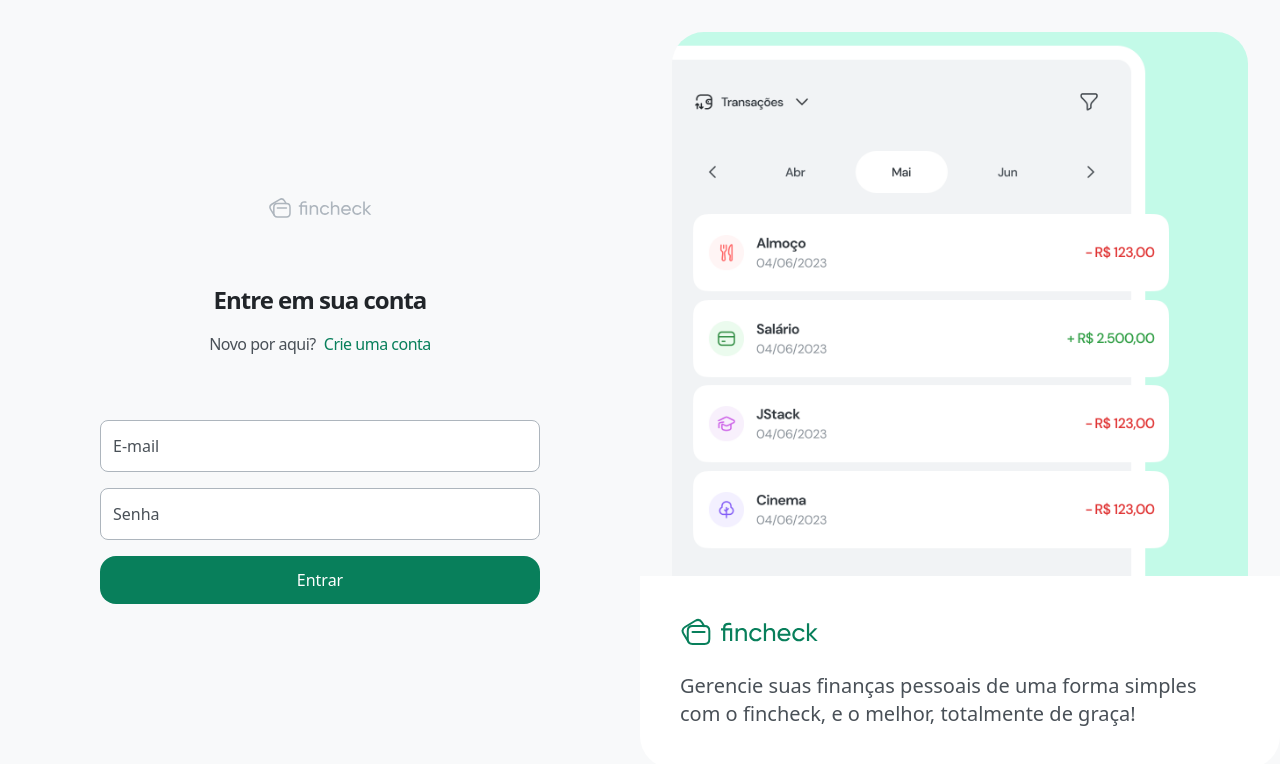
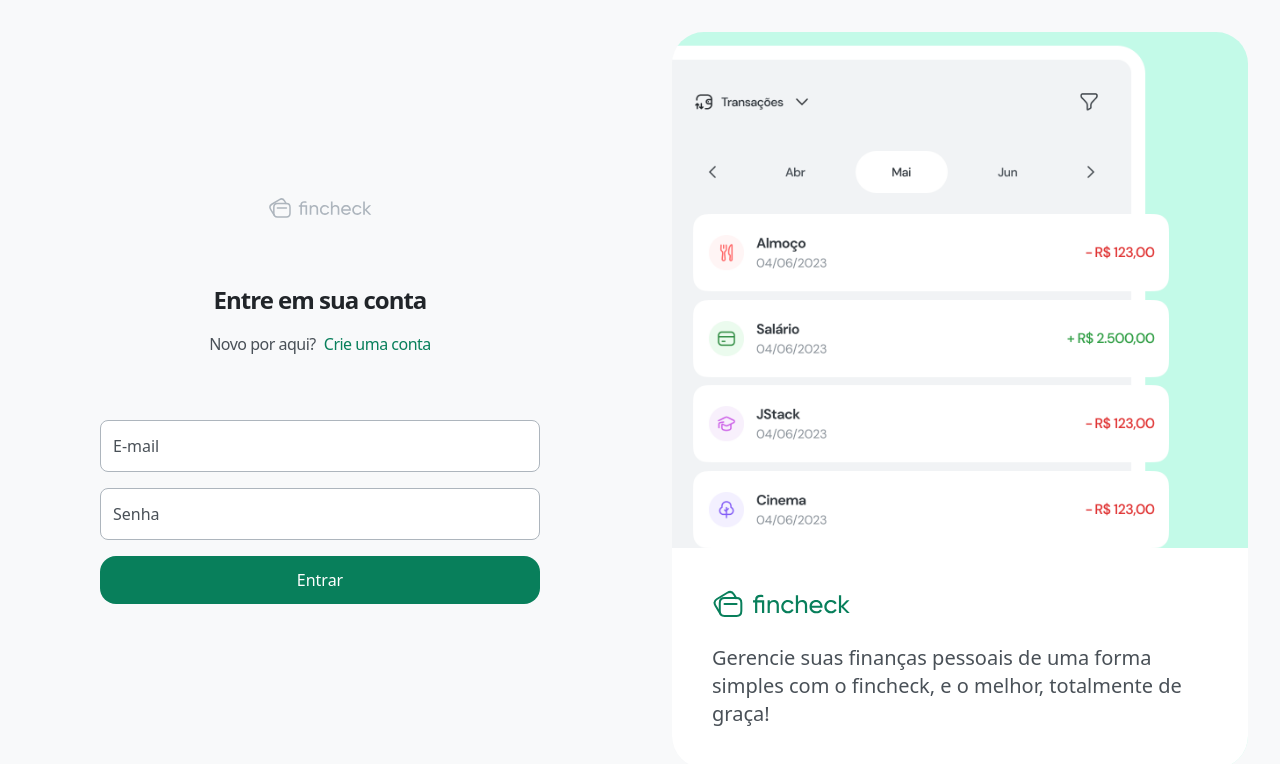
Before and after one commit to matheuspedrosoo/fincheck-frontend, a React (Vite) app: page /login in a window 1280 px wide. Shown: the top 764 px of the page. Built offline with nearby package versions, Linux system fonts and the light colour scheme.

Commit message:
fix: adjust layout

```diff
--- a/src/view/layouts/AuthLayout.tsx
+++ b/src/view/layouts/AuthLayout.tsx
@@ -19,7 +19,7 @@ export default function AuthLayout() {
           className="object-cover w-full h-full max-w-[656px] max-h-[960px] select-none rounded-[32px]"
         />
 
-        <div className=" max-w-[656px] bottom-8 bg-white p-10 absolute rounded-b-[32px]">
+        <div className=" max-w-[656px] bottom-8 mx-8 bg-white p-10 absolute rounded-b-[32px]">
           <Logo className="text-teal-900 h-8" />
 
           <p className="text-gray-700 font-medium text-xl mt-6">
```
